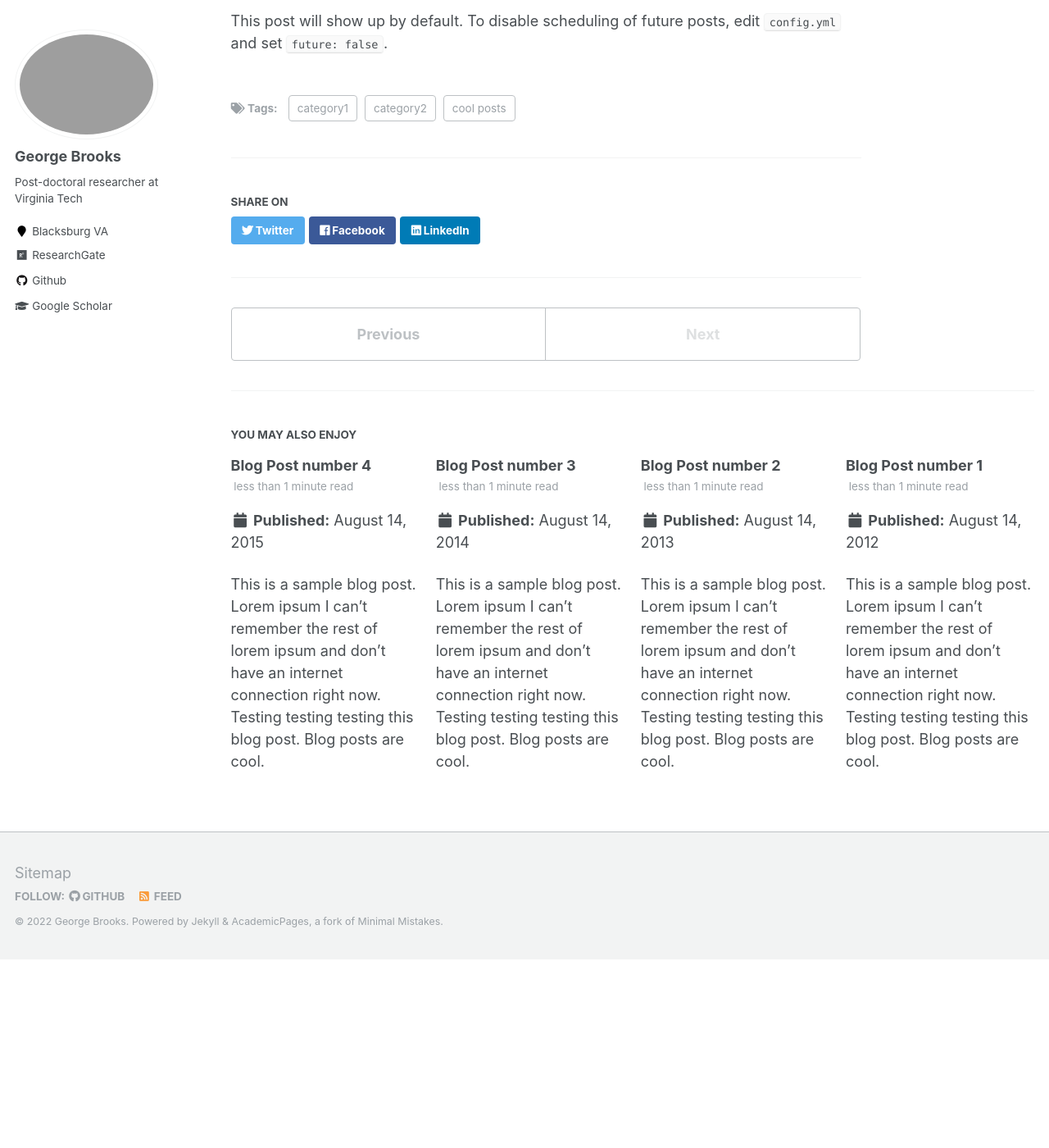
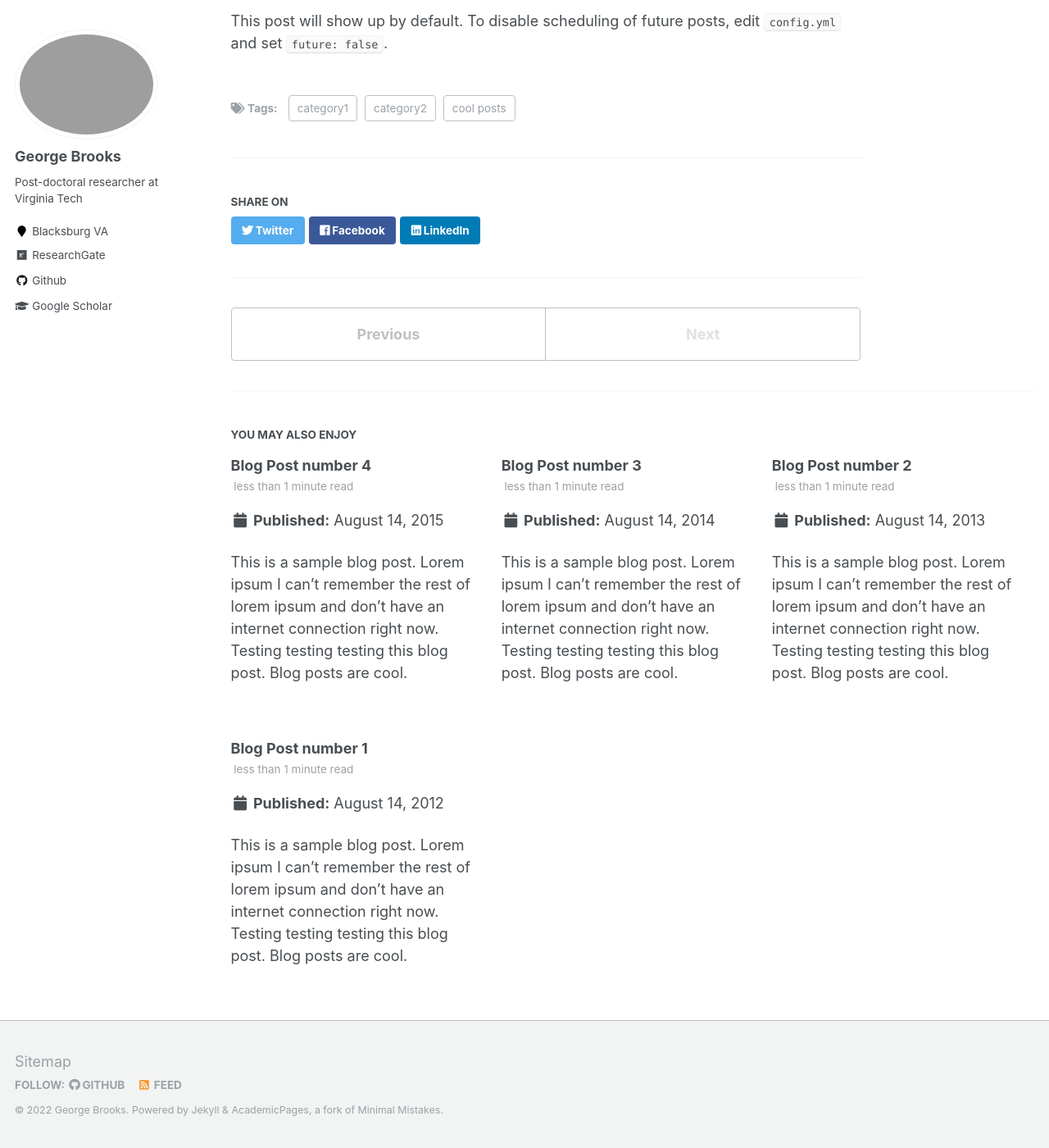
Before and after one commit to geobro1992/geobro1992.github.io, a Jekyll site: the page built from _posts/2199-01-01-future-post.md, in a window 1280 px wide and 1400 px high, scrolled down 230 px. Shown: the whole window at 82% size. Built offline with Jekyll 4.4.1, drawn with Linux system fonts in a browser that asks for light colours.

Commit message:
Update _archive.scss

```diff
--- a/_sass/_archive.scss
+++ b/_sass/_archive.scss
@@ -138,7 +138,7 @@
   @include breakpoint($medium) {
     margin-left: 0; /* reset before mixin does its thing*/
     margin-right: 0; /* reset before mixin does its thing*/
-    @include gallery(2.5 of 10);
+    @include gallery(3.3 of 10);
 
     .archive__item-teaser {
       max-height: 120px;
```
